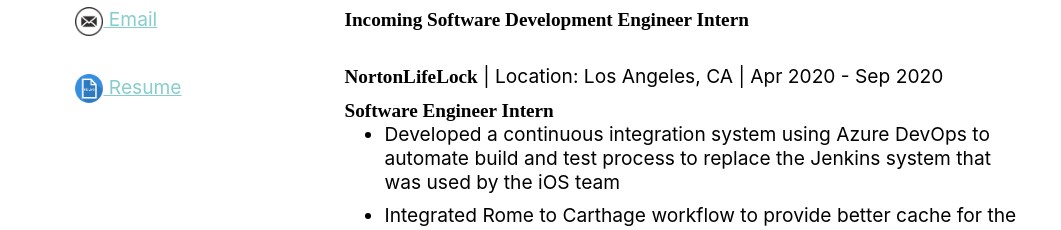
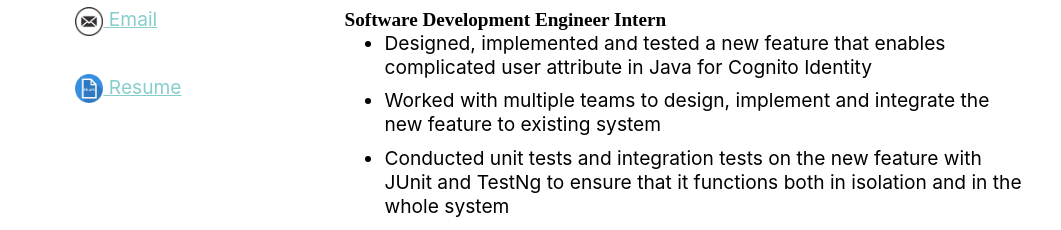
Before and after one commit to AusarYao/AusarYao.github.io, a plain HTML site: page index.html in a window 1280 px wide. Shown: the part 503-733 px from the top of the page, without its empty margins (104-1165 px from the left). Drawn offline with Linux system fonts and the light colour scheme.

Commit message:
Update index.html

```diff
--- a/index.html
+++ b/index.html
@@ -70,7 +70,18 @@
             <br>
 
             <p><strong>Amazon</strong> | Location: Seattle, WA | Jun 2021 - Sep 2021</p>
-            <p><strong>Incoming Software Development Engineer Intern</strong></p>
+            <p><strong>Software Development Engineer Intern</strong></p>
+	    <ul>
+                <li>
+                    <p>Designed, implemented and tested a new feature that enables complicated user attribute in Java for Cognito Identity</p>
+                </li>
+                <li>
+                    <p>Worked with multiple teams to design, implement and integrate the new feature to existing system</p>
+                </li>
+                <li>
+                    <p>Conducted unit tests and integration tests on the new feature with JUnit and TestNg to ensure that it functions both in isolation and in the whole system</p>
+                </li>
+            </ul>
 
             <br>
             <p><strong>NortonLifeLock</strong> | Location: Los Angeles, CA | Apr 2020 - Sep 2020</p>
```
